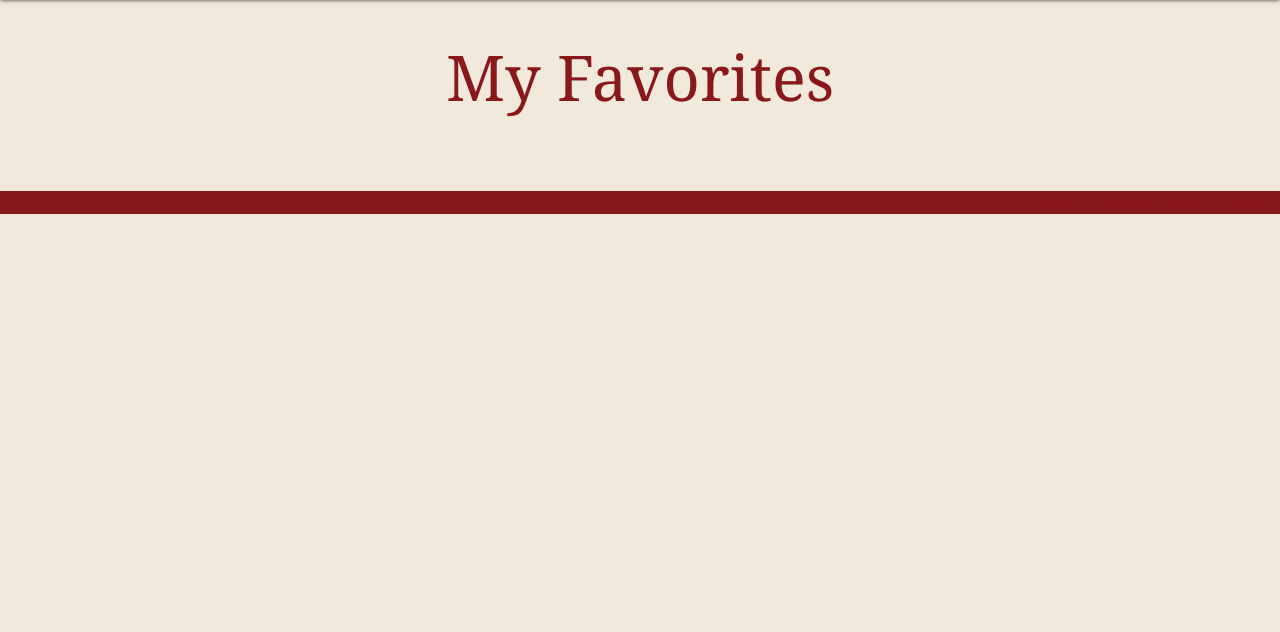
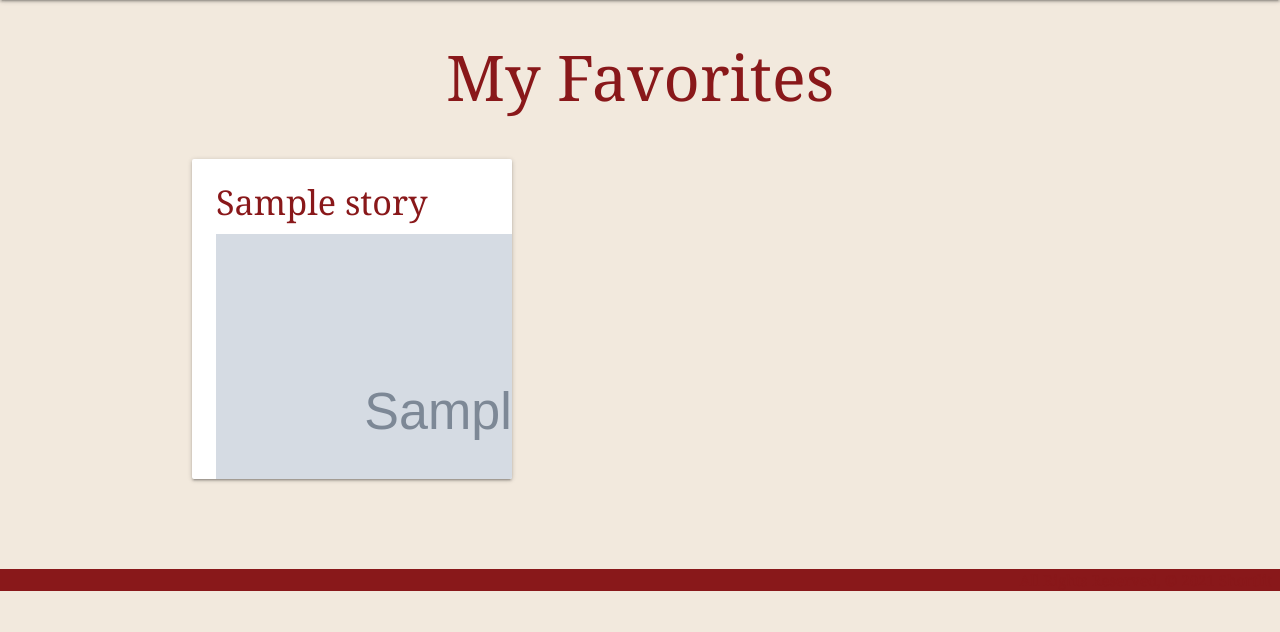
Before and after one commit to StuK359/shortlit, a Django app: page /favorites/ in a window 1280 px wide. Shown: the part 64-696 px from the top of the page. Run offline with Django 3.2, Linux system fonts and the light colour scheme; a user stored in the database is signed in; tables that the repository leaves empty hold one stand-in row (values such as "Sample post"); grey boxes marked "Sample" are stand-in pictures.

Commit message:
implement favorites

```diff
--- /dev/null
+++ b/main_app/templates/favorites/favorites_index.html
@@ -0,0 +1,32 @@
+{% extends 'base.html' %}
+{% block content %}
+
+<h1>My Favorites</h1>
+<div class="container-index">
+{% if favorites.count %}
+{% for fav in favorites %}
+<div class="card">
+  <a href="/stories/{{ fav.story.id }}">
+        <div class="card-content">
+            <span class="card-title"><h4>{{ fav.story.title }}</h4></span></a>
+            <img src="{{ fav.story.cover }}">
+            <p>Author: {{ fav.story.author }}</p>
+            <p>Synopsis: {{ fav.story.synopsis }}</p>
+            <p>Genre: {{ fav.story.get_genre_display }}</p>
+            <p>Date: {{ fav.story.date }}</p>
+        </div>
+
+</div>
+
+{% endfor %}
+{% else %}
+<h3>
+  No Favorites Yet
+</h3>
+{% endif %}
+</div>
+{% endblock %}
+<script>
+  const selectEl = document.getElementById('id_genre');
+  M.FormSelect.init(selectEl);
+</script>
--- a/main_app/templates/main_app/favorite_list.html
+++ /dev/null
@@ -1,26 +0,0 @@
-{% extends 'base.html' %}
-{% block content %}
-
-<h1>My Favorites</h1>
-<div class="container-index">
-{% for s in favorites.story %}
-<div class="card">
-    <a href="/stories/{{ s.id }}">
-        <div class="card-content">
-            <span class="card-title"><h4>{{ s.title }}</h4></span></a>
-            <img src="{{ s.cover }}">
-            <p>Author: {{ s.author }}</p>
-            <p>Synopsis: {{ s.synopsis }}</p>
-            <p>Genre: {{ s.get_genre_display }}</p>
-            <p>Date: {{ s.date }}</p>
-        </div>
-
-</div>
-
-{% endfor %}
-</div>
-{% endblock %}
-<script>
-  const selectEl = document.getElementById('id_genre');
-  M.FormSelect.init(selectEl);
-</script>
--- a/main_app/urls.py
+++ b/main_app/urls.py
@@ -12,8 +12,8 @@ urlpatterns = [
     path('stories/<int:story_id>/add_review/', views.add_review, name='add_review'),
     path('stories/<int:story_id>/delete_review/<int:review_id>', views.delete_review, name='delete_review'),
     path('stories/<int:story_id>/update_review/<int:pk>', views.ReviewUpdate.as_view(), name='update_review'),
-    path('stories/<int:story_id>/add_favorite/<int:favorite_id/', views.add_favorite, name='add_favorite'),
+    path('stories/<int:story_id>/add_favorite/', views.add_favorite, name='add_favorite'),
     path('stories/<int:story_id>/remove_favorite/<int:favorite_id/', views.remove_favorite, name='remove_favorite'),
-    path('favorites/', views.FavoriteList.as_view(), name="favorites_index"),
+    path('favorites/', views.favorites_index, name="favorites_index"),
     path('accounts/signup/', views.signup, name='signup'),
 ]
--- a/main_app/views.py
+++ b/main_app/views.py
@@ -136,11 +136,23 @@ def signup(request):
 
 @login_required
 def add_favorite(request, story_id):
-    pass
+    favorites = request.user.favorite_set.all()
+    for fav in favorites:
+        if (story_id == fav.__dict__['story_id']):
+            return redirect('detail', story_id=story_id)
+    else:
+        fav = Favorite()
+        fav.story_id = story_id
+        fav.user = request.user
+        fav.save()
+        return redirect('detail', story_id=story_id)
 
 @login_required
 def remove_favorite(request, story_id):
-    pass
+    request.user.favorite_set.remove(story_id)
+    return redirect('detail', story_id=story_id)
 
-class FavoriteList(ListView, LoginRequiredMixin):
-    model = Favorite
+@login_required
+def favorites_index(request):
+    favorites = request.user.favorite_set.all()
+    return render(request, 'favorites/favorites_index.html', {'favorites' : favorites})
```
Also changed, not shown: main_app/templates/stories/detail.html (+7 -0 lines), main_app/models.py (line endings or trailing spaces).
